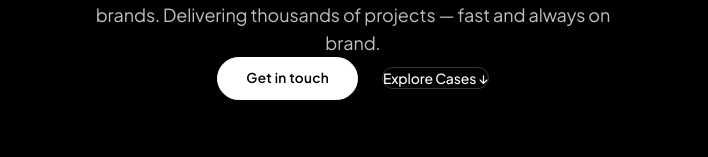
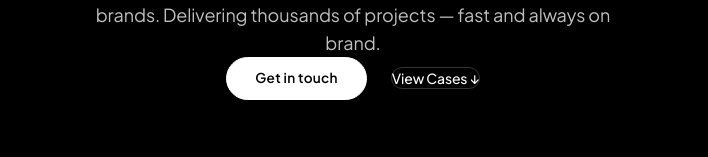
Before and after one commit to byanam/agencyyy, a React (Vite) app: page / in a window 1280 px wide. Shown: the part 349-506 px from the top of the page, without its empty margins (287-995 px from the left). Built offline with nearby package versions, Linux system fonts and the light colour scheme; a web font is replaced by a local one.

Commit message:
copy(hero): streamline case button label to View Cases

```diff
--- a/src/components/Hero.jsx
+++ b/src/components/Hero.jsx
@@ -5,7 +5,7 @@ const ease = [0.16, 1, 0.3, 1];
 
 export default function Hero({ onOpenContact }) {
   return (
-    <section className="relative flex min-h-screen w-full flex-col items-center justify-start bg-black px-4 pt-32 pb-36 sm:pt-36 sm:pb-44 text-center select-none">
+    <section className="relative flex min-h-screen w-full flex-col items-center justify-start bg-black px-4 pt-28 pb-32 sm:pt-36 sm:pb-44 text-center select-none">
       <div className="container-redis-hero flex flex-col items-center justify-center text-center">
         {/* Subtitle Pill / Tagline */}
         <motion.div
@@ -66,7 +66,7 @@ export default function Hero({ onOpenContact }) {
             onClick={() => scrollToTarget("#work")}
             className="inline-flex items-center gap-2 rounded-full border border-white/20 bg-transparent px-6 py-2.5 font-sans-swiss text-sm font-medium text-white transition-all hover:border-white hover:bg-white/10"
           >
-            Explore Cases ↓
+            View Cases ↓
           </button>
         </motion.div>
       </div>
```
